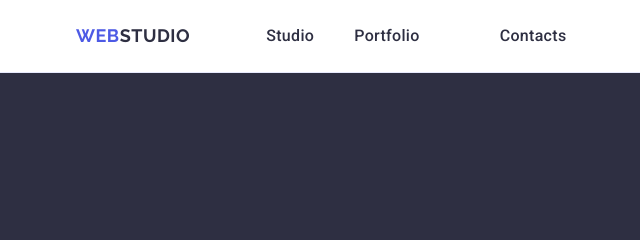
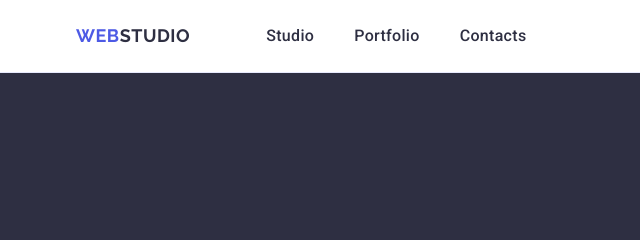
Before and after one commit to Tetiana-Nuraddinova/goit-markup-hw-03, a plain HTML site: page index.html in a window 1280 px wide. Shown: the top 240 px of the page, 0-640 px from the left. Drawn offline with nearby package versions, Linux system fonts and the light colour scheme.

Commit message:
hw-03 double 4

```diff
--- a/index.html
+++ b/index.html
@@ -30,8 +30,8 @@
           >
           <ul class="menu">
             <li class="list"><a class="link" href="./index.html">Studio</a></li>
-            <li><a class="link" href="">Portfolio</a></li>
-            <li><a class="link" href="">Contacts</a></li>
+            <li class="list"><a class="link" href="">Portfolio</a></li>
+            <li class="list"><a class="link" href="">Contacts</a></li>
           </ul>
         </nav>
         <address class="contacts">
```
